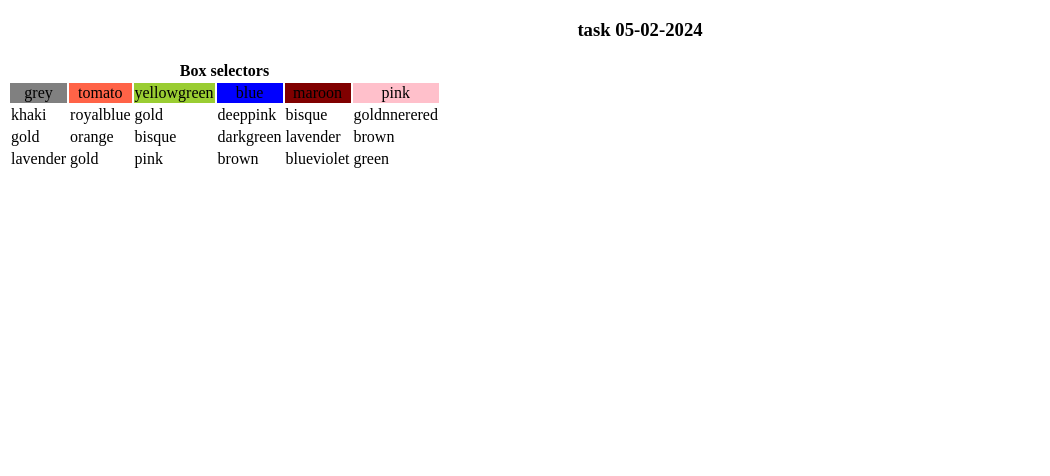
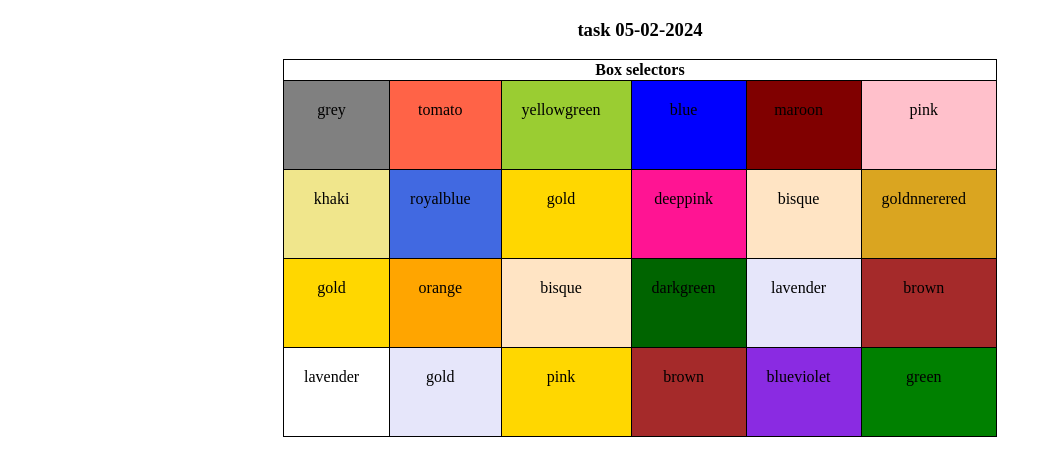
Before and after one commit to sathishdev18/simple_selectors, a plain HTML site: page index.html in a window 1280 px wide. Shown: the whole page, without its empty margins (0-1050 px from the left). Drawn offline with Linux system fonts and the light colour scheme.

Commit message:
Update index.html

```diff
--- a/index.html
+++ b/index.html
@@ -5,7 +5,7 @@
     <meta charset="UTF-8">
     <meta name="viewport" content="width=device-width, initial-scale=1.0">
     <title>Document</title>
-    <link rel="stylesheet" href="../CSS/05_SImple_Selectors.css">
+    <link rel="stylesheet" href="./index.css">
 </head>
 
 <body>
```
